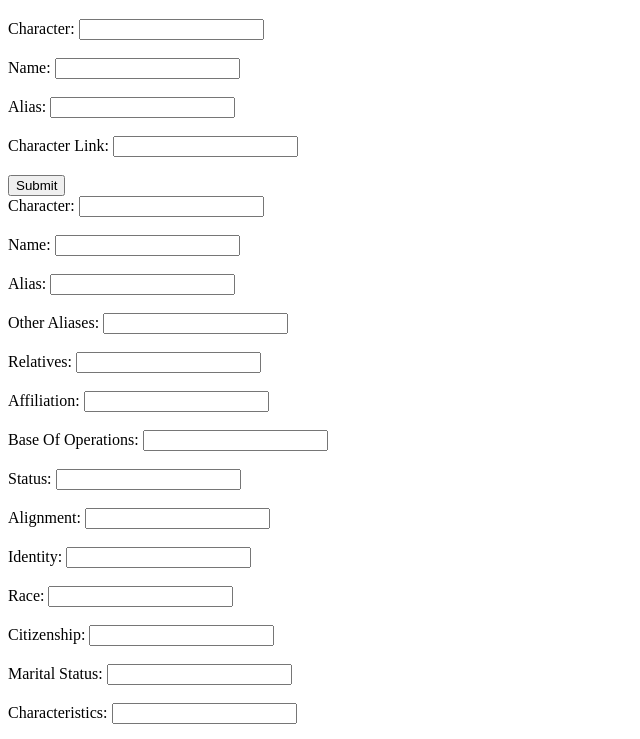
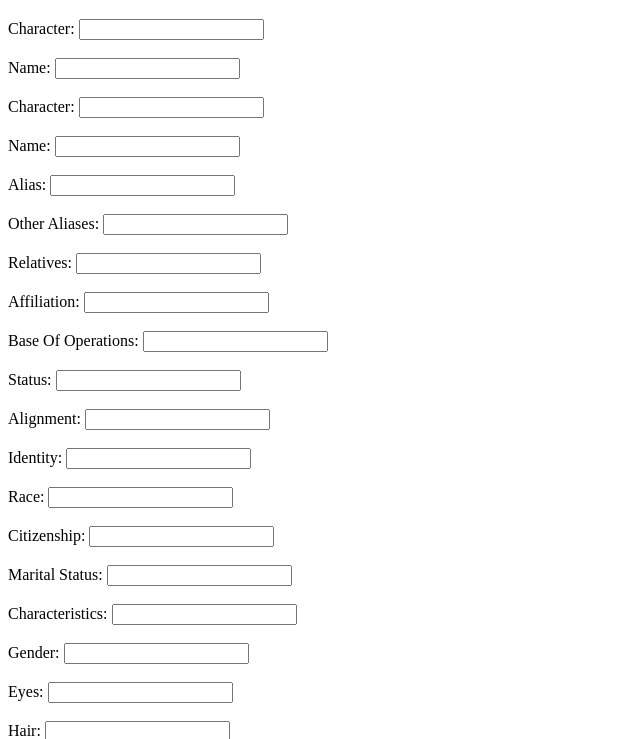
Before and after one commit to RealCoi/RealCoi.github.io, a plain HTML site: page index.html in a window 1280 px wide. Shown: the part 61-800 px from the top of the page, without its empty margins (0-640 px from the left). Drawn offline with Linux system fonts and the light colour scheme.

Commit message:
Update index.html

```diff
--- a/index.html
+++ b/index.html
@@ -20,15 +20,6 @@
         <label for="name">Name:</label>
         <input type="text" id="name" name="name" required><br><br>
 
-        <label for="alias">Alias:</label>
-        <input type="text" id="alias" name="alias"><br><br>
-
-        <!-- Add more fields as needed -->
-
-        <label for="characterLink">Character Link:</label>
-        <input type="url" id="characterLink" name="characterLink"><br><br>
-
-        <button type="submit">Submit</button>
     </form>
 </body>
 </html>
```
